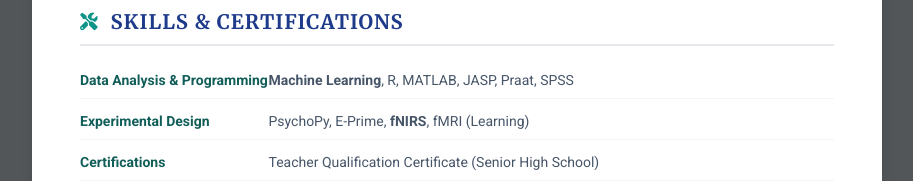
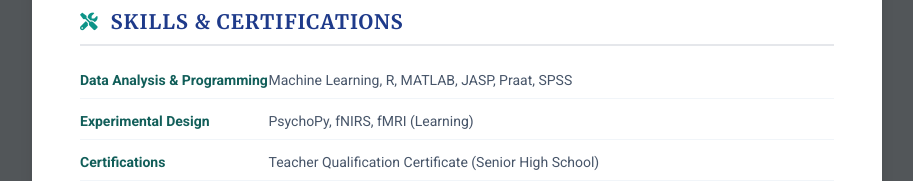
Before and after one commit to 018813-1/018813-1.github.io, a plain HTML site: page index.html in a window 1280 px wide. Shown: the part 3287-3468 px from the top of the page, without its empty margins (183-1096 px from the left). Drawn offline with nearby package versions, Linux system fonts and the light colour scheme.

Commit message:
Update index.html

```diff
--- a/index.html
+++ b/index.html
@@ -351,11 +351,11 @@
             <div class="text-sm text-slate-800">
                 <div class="flex flex-col md:flex-row mb-3 border-b border-slate-100 pb-2">
                     <div class="md:w-1/4 font-bold text-teal-800 mb-1 md:mb-0">Data Analysis & Programming</div>
-                    <div class="md:w-3/4 text-slate-600"><strong>Machine Learning</strong>, R, MATLAB, JASP, Praat, SPSS</div>
+                    <div class="md:w-3/4 text-slate-600">Machine Learning, R, MATLAB, JASP, Praat, SPSS</div>
                 </div>
                 <div class="flex flex-col md:flex-row mb-3 border-b border-slate-100 pb-2">
                     <div class="md:w-1/4 font-bold text-teal-800 mb-1 md:mb-0">Experimental Design</div>
-                    <div class="md:w-3/4 text-slate-600">PsychoPy, E-Prime, <strong>fNIRS</strong>, fMRI (Learning)</div>
+                    <div class="md:w-3/4 text-slate-600">PsychoPy, fNIRS, fMRI (Learning)</div>
                 </div>
                 <div class="flex flex-col md:flex-row mb-3 border-b border-slate-100 pb-2">
                     <div class="md:w-1/4 font-bold text-teal-800 mb-1 md:mb-0">Certifications</div>
```
